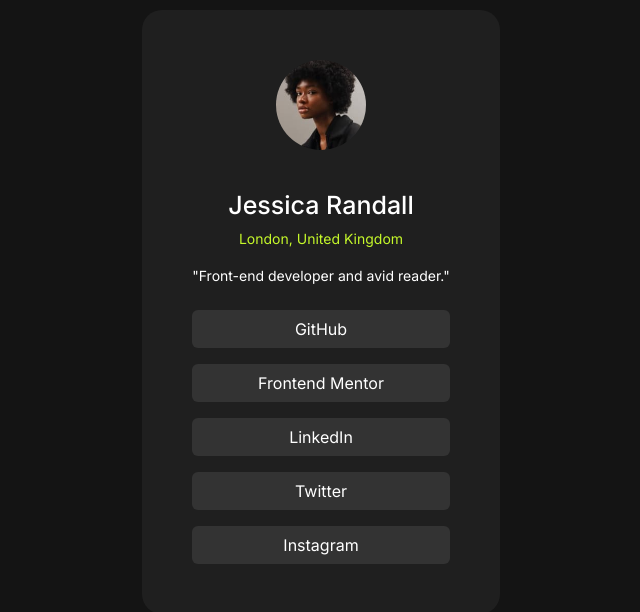
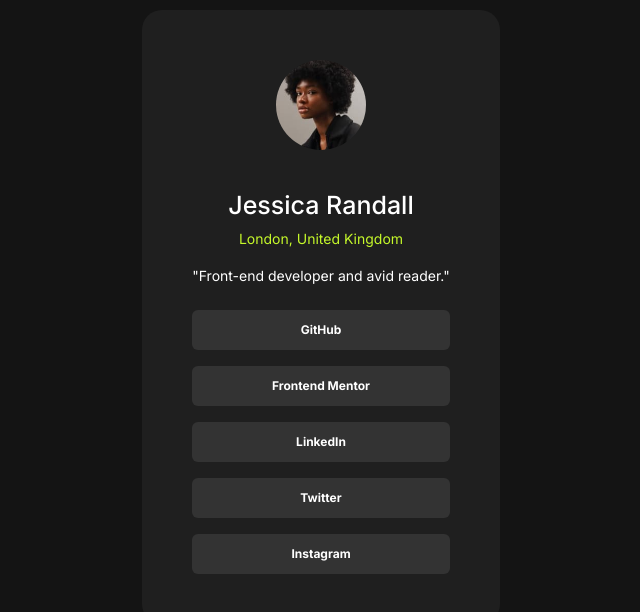
Before and after one commit to ElguetaM/CHALLENGE-HUB-Social-links-profile, a plain HTML site: page index.html in a window 1280 px wide. Shown: the part 140-752 px from the top of the page, without its empty margins (319-959 px from the left). Drawn offline with nearby package versions, Linux system fonts and the light colour scheme.

Commit message:
Change of font size and weight in buttons, also add padding

```diff
--- a/assets/css/style.css
+++ b/assets/css/style.css
@@ -30,6 +30,9 @@
 .btn {
   background-color: hsl(0, 0%, 20%);
   color: hsl(0, 0%, 100%);
+  font-size: 12px;
+  font-weight: 700;
+  padding: 10px;
 }
 
 h1 {
```
